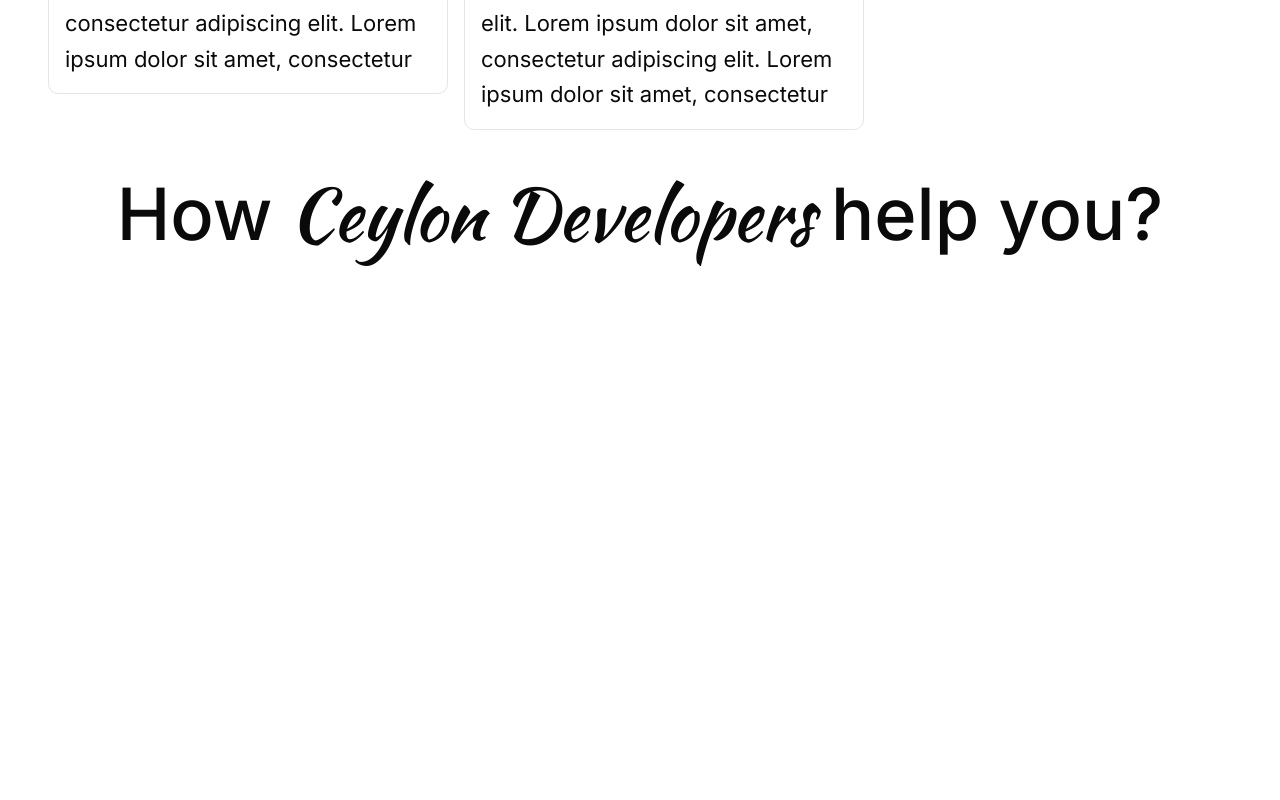
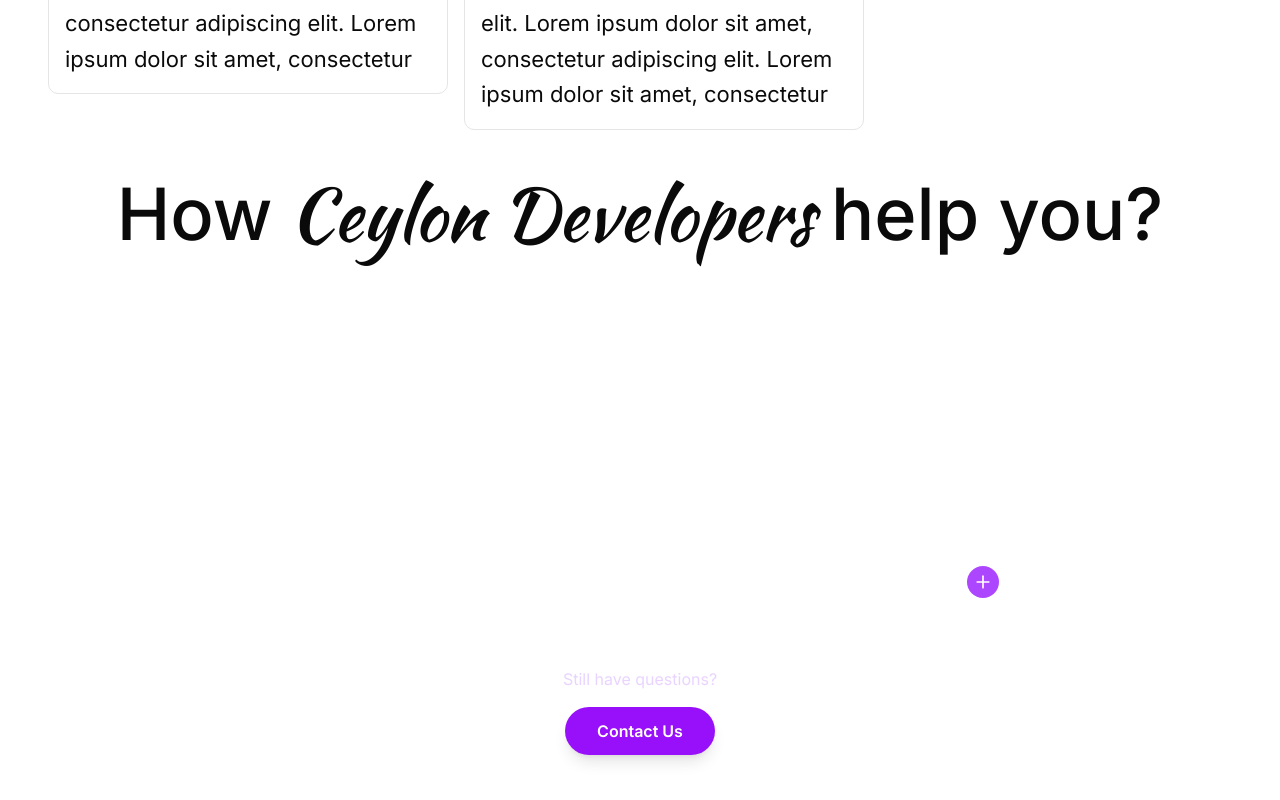
Before and after one commit to Roshen-Perera/ceylon-developers-portfolio, a Next.js app: page / in a window 1280 px wide. Shown: the part 7377-8177 px from the top of the page. Before the commit the page ends 7643 px from the top, so only its background shows below. Built offline with nearby package versions, Linux system fonts and the light colour scheme.

Commit message:
Used FAQAccordion component

```diff
--- a/app/page.tsx
+++ b/app/page.tsx
@@ -4,6 +4,7 @@ import BlueGlow from "@/components/blueGlow";
 import ContactUsForm from "@/components/contactUseForm";
 import ContactUseForm from "@/components/contactUseForm";
 import DotVector from "@/components/dotVector";
+import FAQAccordion from "@/components/faqAccordian";
 import MeshVector from "@/components/meshVector";
 import MeshVector2 from "@/components/meshVector2";
 import NavBar from "@/components/navBar";
@@ -456,6 +457,9 @@ export default function Home() {
           <span className="font-kaushan"> Ceylon Developers </span>
           help you?
         </h1>
+        <div>
+          <FAQAccordion/>
+        </div>
       </div>
     </>
   );
```
